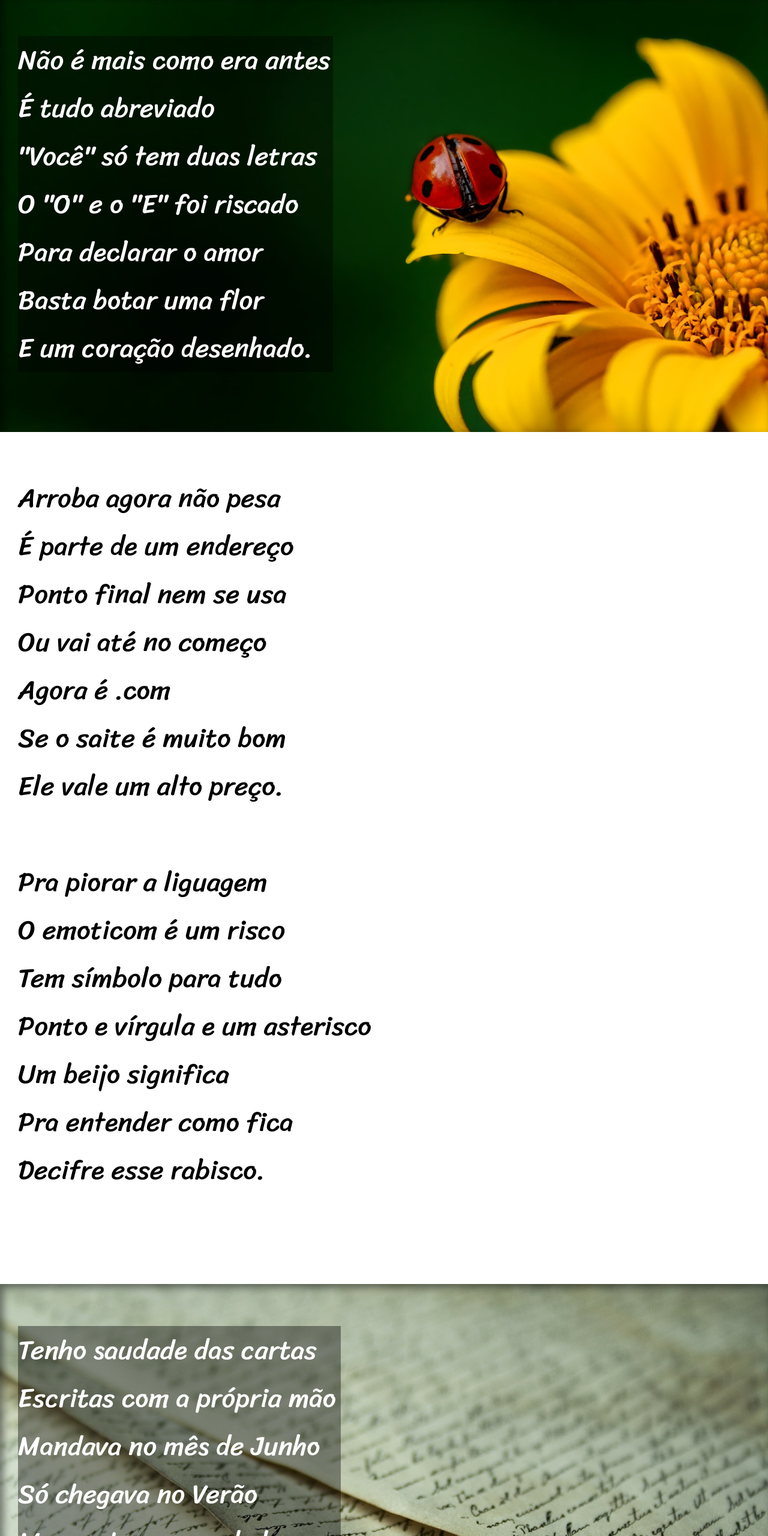
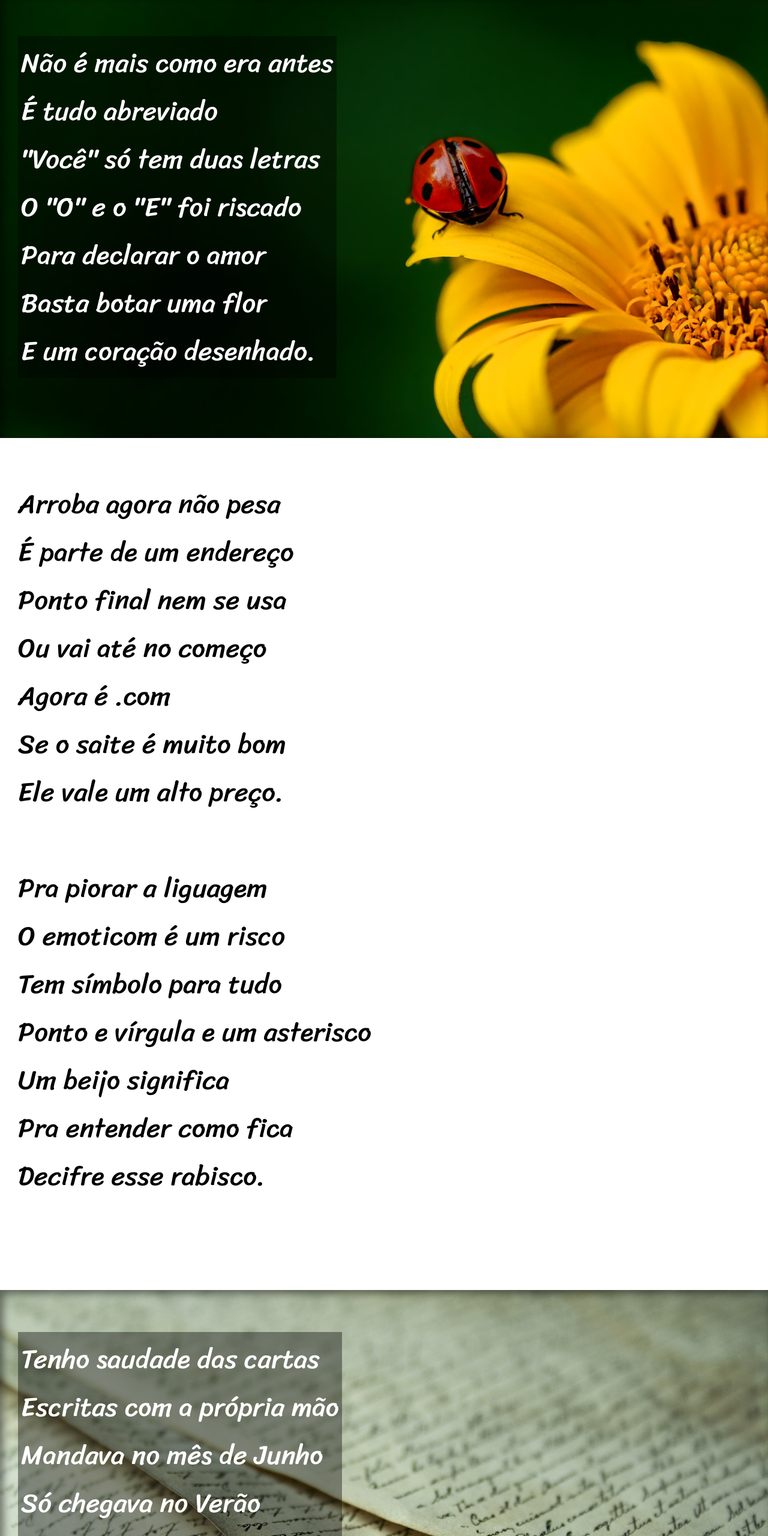
Before and after one commit to KaikeChaves/Curso-html-css, a plain HTML site: page Desafios/d012/index.html in a window 1280 px wide. Shown: the part 1044-3604 px from the top of the page at 60% size. Drawn offline with Linux system fonts and the light colour scheme.

Commit message:
Correções do desafio 12

```diff
--- a/Desafios/d012/style.css
+++ b/Desafios/d012/style.css
@@ -10,12 +10,13 @@
     padding: 0px;
 }
 
-body {
-    margin: 0px;
+html, body {
+    min-height: 100vh;
 }
 
 header {
     background-color: black;
+    text-align: center;
 }
 
 header > h1 {
@@ -23,15 +24,13 @@ header > h1 {
     padding-top: 50px;
 
     font-family: "Passion One";
-    text-align: center;
     font-size: 8vw;
+    font-variant: small-caps;
 }
 
 header > p {
     color: white;
-    margin: center;
     padding: 15px 0px 55px 0px;
-    text-align: center;
 
     font-size: 18px;
     font-family: Arial, Helvetica, sans-serif;
@@ -71,6 +70,14 @@ section > p {
     box-shadow: inset 6px 6px 13px 0px rgba(0, 0, 0, 0.459);
 }
 
+.imagem > p {
+    display: inline-block;
+    background-color: rgba(0, 0, 0, 0.39);
+    padding: 5px;
+
+    color: white;
+}
+
 section#img1 {
     background-image: url("imagens/background001.jpg");
 
@@ -79,22 +86,6 @@ section#img1 {
 
 section#img2 {
     background-image: url("imagens/background002.jpg");
-
-}
-
-#img1 > p {
-    width: 41vw;
-    background-color: rgba(0, 0, 0, 0.39);
-
-    color: white;
-
-}
-
-#img2 > p {
-    width: 42vw;
-    background-color: rgba(0, 0, 0, 0.39);
-
-    color: white;
 
 }
 
```
